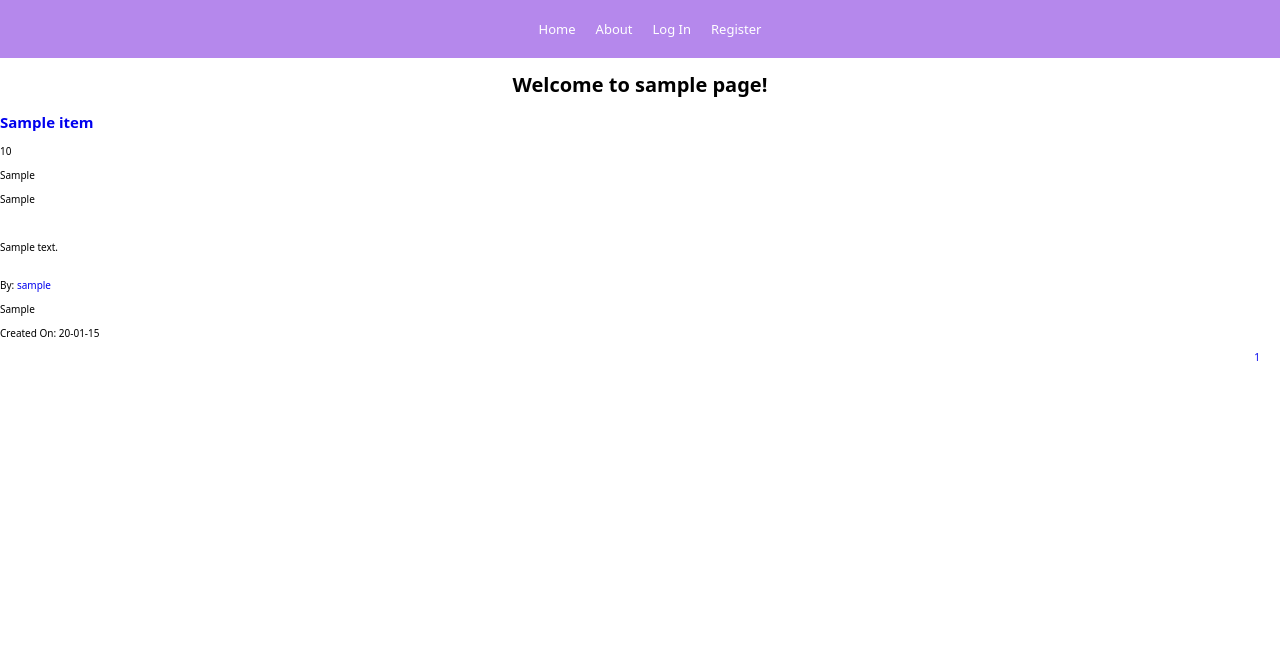
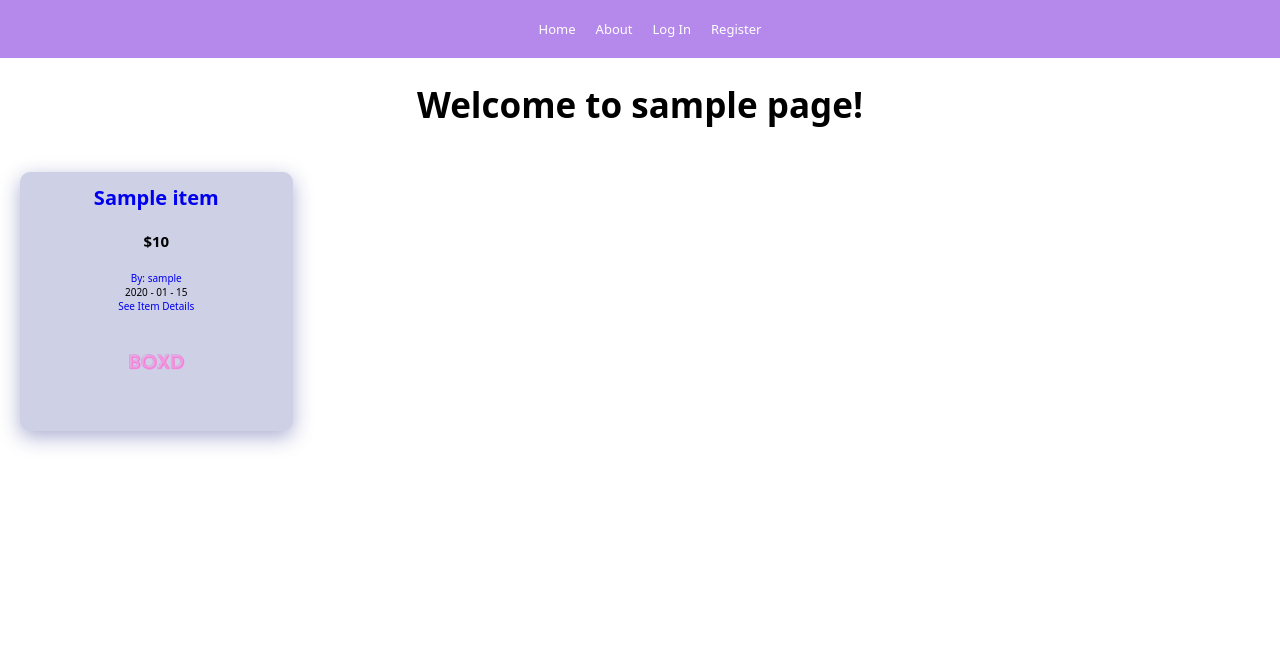
Before and after one commit to Haziq12/Boxd, a Flask app: a page that uses myapp/templates/user_items.html in a window 1280 px wide. Shown: the top 646 px of the page. Before the commit the page ends 361 px from the top, so only its background shows below. Run offline with Flask 2, Linux system fonts and the light colour scheme; tables that the repository leaves empty hold one stand-in row (values such as "Sample post").

Commit message:
item cards on account page

```diff
--- a/myapp/static/styles/item.css
+++ b/myapp/static/styles/item.css
@@ -20,8 +20,9 @@
   grid-area: fourth;
   margin-left: 20px;
   width: 500px;
+  text-align: left;
   font-size: 15px;
-  text-align: left;
+  line-height: 28px;
 }
 
 section {
--- /dev/null
+++ b/myapp/static/styles/user_items.css
@@ -0,0 +1,79 @@
+.user {
+  font-size: 35px;
+}
+
+.card-layout {
+  display: grid;
+  grid-template-rows: repeat(8, 1fr);
+  grid-template-columns: repeat(4, 1fr);
+  gap: 10px;
+}
+
+.card {
+  margin: 20px;
+  padding-left: 40px;
+  padding-right: 40px;
+  padding-bottom: 20px;
+  background: rgba( 61, 70, 152, 0.25 );
+  box-shadow: 0 6px 20px 0 rgba( 31, 38, 135, 0.37 );
+  backdrop-filter: blur( 6px );
+  -webkit-backdrop-filter: blur( 6px );
+  border-radius: 10px;
+  transition: all 0.25s;
+}
+
+.card:hover {
+  box-shadow: 0px 6px 10px rgba(0, 0, 0, 0.4);
+  transform: scale(1.2);
+}
+
+.card-body {
+  text-align: center;
+}
+
+.card-title {
+  text-decoration: none;
+  font-size: 20px;
+}
+
+.price {
+  font-size: 15px;
+}
+
+.author {
+  text-decoration: none;
+}
+
+.date {
+  margin: 0;
+}
+
+
+.details-btn {
+  text-decoration: none;
+  display: block;
+  position: relative;
+}
+
+
+.details-btn::after {
+  position: absolute;
+  top: 15px;
+  left: 0;
+  content: "";
+  width: 0%;
+  height: 0px;
+  background-color: rgba(255, 255, 255, 0.6);
+  transition: all 0.5s;
+}
+
+.details-btn:hover::after {
+  content: "\2192";
+  width: 100%;
+}
+
+.card-img {
+  max-width: 90px;
+  max-height: 90px;
+  margin-top: 5px;
+}
--- a/myapp/templates/info.html
+++ b/myapp/templates/info.html
@@ -4,7 +4,7 @@
 <link rel="stylesheet" href="{{url_for('static', filename='./styles/info.css')}}" />
 
 <div class="left-image">
-    <img class="img1" src="../static/images/left-image.jpeg" alt="No Image">
+    <img class="img1" src="../static/images/stock2.jpeg" alt="No Image">
 </div>
 
         <div class="wrap">
@@ -13,8 +13,7 @@
         </div>
 
 <div class="right-image">
-    <img class="img2" src="../static/images/right-image.jpeg" alt="">
-    <!-- <span class="dot"></span> -->
+    <img class="img2" src="../static/images/stock1.jpeg" alt="">
 </div>
 
 
--- a/myapp/templates/user_items.html
+++ b/myapp/templates/user_items.html
@@ -1,27 +1,32 @@
 {% extends "base.html" %}
 {% block content %}
+
+<link rel="stylesheet" href="{{url_for('static', filename='./styles/user_items.css')}}" />
+
     <div class="container">
-        <div class="jumbotron">
+        <div class="welcome">
             <div align="center">
-                <h1>Welcome to {{user.username}} page!</h1>
+                <h1 class="user">Welcome to {{user.username}} page!</h1>
             </div>
         </div>
-     {% for item in items.items %}
-    <h2>
-        <a href="{{url_for('items.item', item_id=item.id)}}">{{item.itemName}}</a>
-    </h2>
-    <p>{{item.price}}</p>
-    <p>{{item.condition}}</p>
-    <p>{{item.size}}</p>
-    <br>
-    <p>{{item.itemDescription}}</p>
-    <br>
-    By: <a href="{{url_for('users.user_items', username=item.author.username)}}">{{item.author.username}}</a>
-    <p>{{item.contactInfo}}</p>
-    <p class="text-muted">
-      Created On: {{item.date.strftime("%y-%m-%d")}}
-  </p>
-    {% endfor %}
+
+        <section class="card-layout">
+            {% for item in items.items %}
+                <div class="card">
+                    <div class="card-body">
+                        <h2 class="name">
+                            <a class="card-title" href="{{url_for('items.item', item_id=item.id)}}">{{item.itemName}}</a>
+                        </h2>
+                        <h4 class="price">${{item.price}}</h4>
+                        <a class="author" href="{{url_for('users.user_items', username=item.author.username)}}">By: {{item.author.username}}</a><br>
+                        <p class="date" >{{item.date.strftime('%Y - %m - %d')}}</p>
+                        <a class="details-btn" href="{{url_for('items.item', item_id=item.id)}}">See Item Details</a>
+                        <img class="card-img" src="../static/images/favicon1.ico" alt="No Picture">
+                    </div>
+                </div>
+                {% endfor %}
+        </section>
+
     </div>
 
     <nav aria-label="Page Navigation example">
```
Also changed, not shown: myapp/static/styles/index.css (+0 -8 lines), myapp/static/styles/info.css (+7 -17 lines), myapp/static/images/stock1.jpeg (added), myapp/static/images/stock2.jpeg (added).
